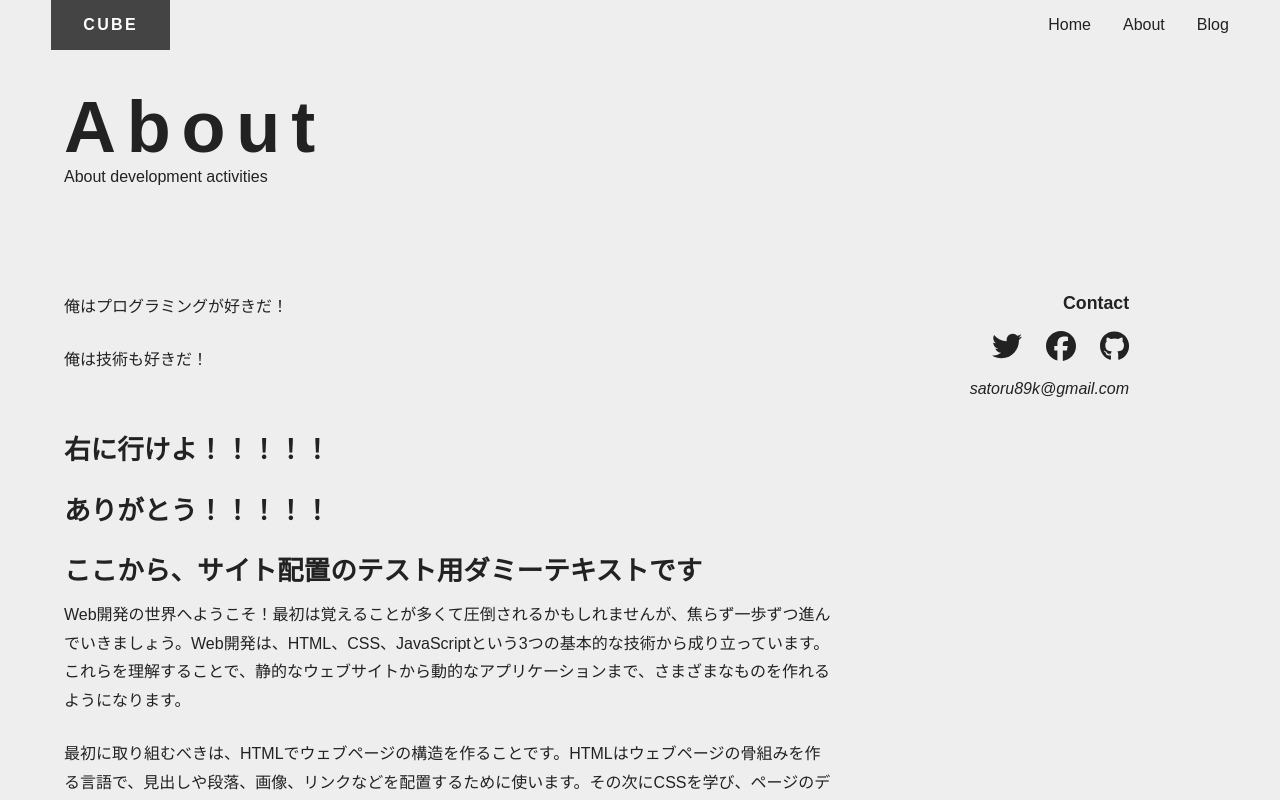
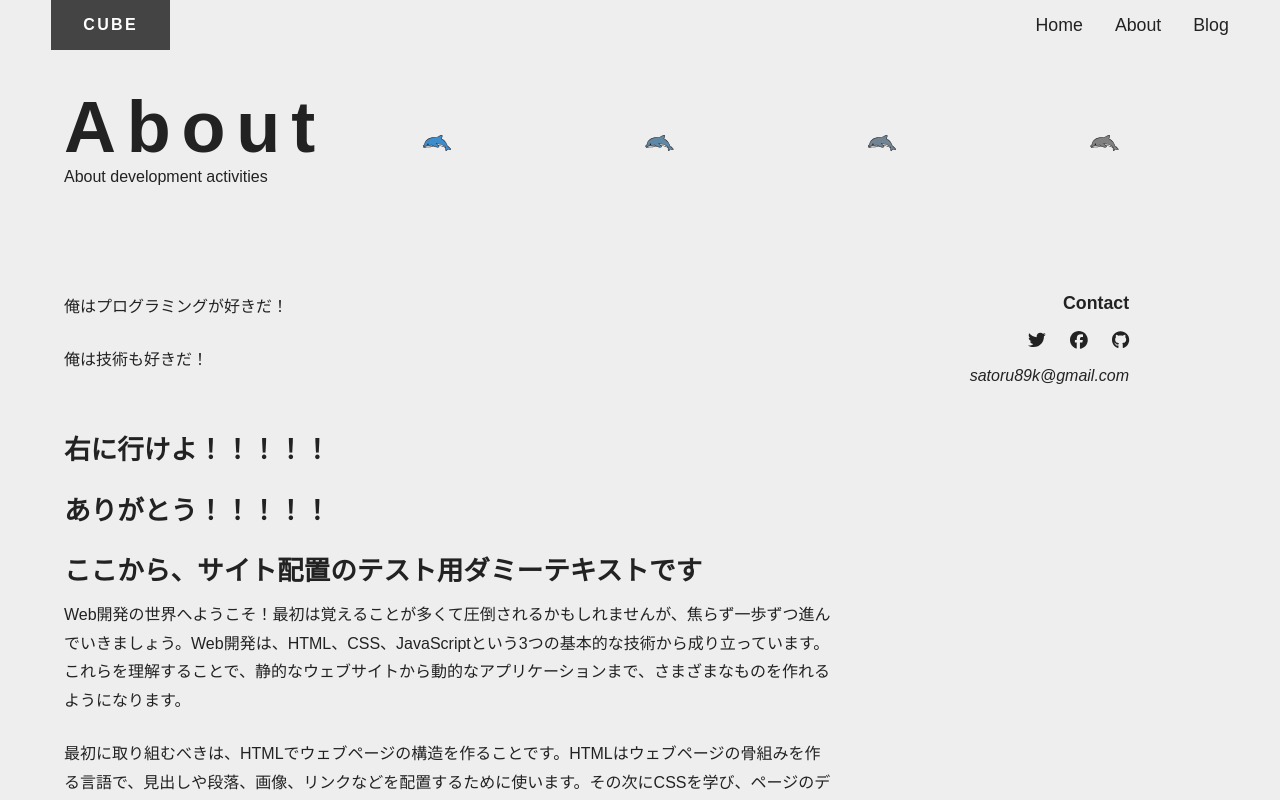
Before and after one commit to Satoru314/blog3, a Next.js app: page /about in a window 1280 px wide. Shown: the top 800 px of the page. Built offline with nearby package versions, Linux system fonts and the light colour scheme.

Commit message:
イルカ信号

```diff
--- a/components/hero.js
+++ b/components/hero.js
@@ -9,7 +9,31 @@ export default function Hero({title, subtitle, imageOn = false }) {
                 <h1 className={styles.title}>{title}</h1>
                 <p className={styles.subtitle}>{subtitle}</p>
             </div>
-            {imageOn ? <figure className={styles.imageContainer}> <Image src={iruka} alt="iruka" layout="responsive" sizes="(min-width: 1152px) 576px, (min-width: 768px) 50vw, 100vw"/></figure> : null}
+            {imageOn ? <figure className={styles.imageContainer} >
+                <Image src={iruka} alt="iruka"
+                    fill={true}/>
+            </figure> : null}
+            {imageOn ? <figure className={styles.imageContainer} >
+                <Image src={iruka} alt="iruka"
+                    fill={true}
+                    style={{
+                        filter: 'grayscale(50%)', // グレースケールにする例
+                    }}/>
+            </figure> : null}
+            {imageOn ? <figure className={styles.imageContainer} >
+                <Image src={iruka} alt="iruka"
+                    fill={true}
+                    style={{
+                        filter: 'grayscale(75%)', // グレースケールにする例
+                    }}/>
+            </figure> : null}
+            {imageOn ? <figure className={styles.imageContainer} >
+                <Image src={iruka} alt="iruka"
+                    fill={true}
+                    style={{
+                        filter: 'grayscale(100%)', // グレースケールにする例
+                    }}/>
+            </figure> : null}
         </div>
 
     )
--- a/pages/about.js
+++ b/pages/about.js
@@ -7,8 +7,8 @@ import { TwoColumn, TwoColumnMain, TwoColumnSidebar } from '@/components/two-col
 export default function About() {
   return(
   <Container>
-    <Hero title="About" subtitle="About development activities"/>
-    <TwoColumn>
+    <Hero title="About" subtitle="About development activities" imageOn/>
+   <TwoColumn>
       <TwoColumnMain>
         <PostBody>
           <p>俺はプログラミングが好きだ！</p>
--- a/styles/globals.css
+++ b/styles/globals.css
@@ -15,7 +15,7 @@
   --display: clamp(4.5rem, 1.83rem + 0.2vw, 10rem);
   --heading1: clamp(2rem, 1.3rem + 0.3vm, 4rem);
   --heading2: calc(var(--body) * 1.5);
-  --heading3: calc(var(--body) * 1.2);
+  --heading3: calc(var(--body) * 2.0);
   --small-heading2: clamp(0.875em, 4vm - 1rem, 1.6875rem);
   --small-heading3: calc(var(--small-heading2) * 0.86);
 
@@ -57,8 +57,12 @@ h3 {
   font-size: var(--heading3);
 }
 
+li {
+  font-size: var(--body);
+}
+
 /* リセットスタイル */
-body, h1, h2, h3, p, figure, ul{
+body, h1, h2, h3, p, figure, ul, li{
   padding: 0;
   margin: 0;
   list-style:none;
--- a/styles/hero.module.css
+++ b/styles/hero.module.css
@@ -14,5 +14,7 @@
 }
 
 .imageContainer{
-    max-width: 720px;
+    width: 100%;
+    height: 16px;
+    position: relative;
 }
```
Also changed, not shown: pages/ninchi.js (added, +44 -0 lines).
